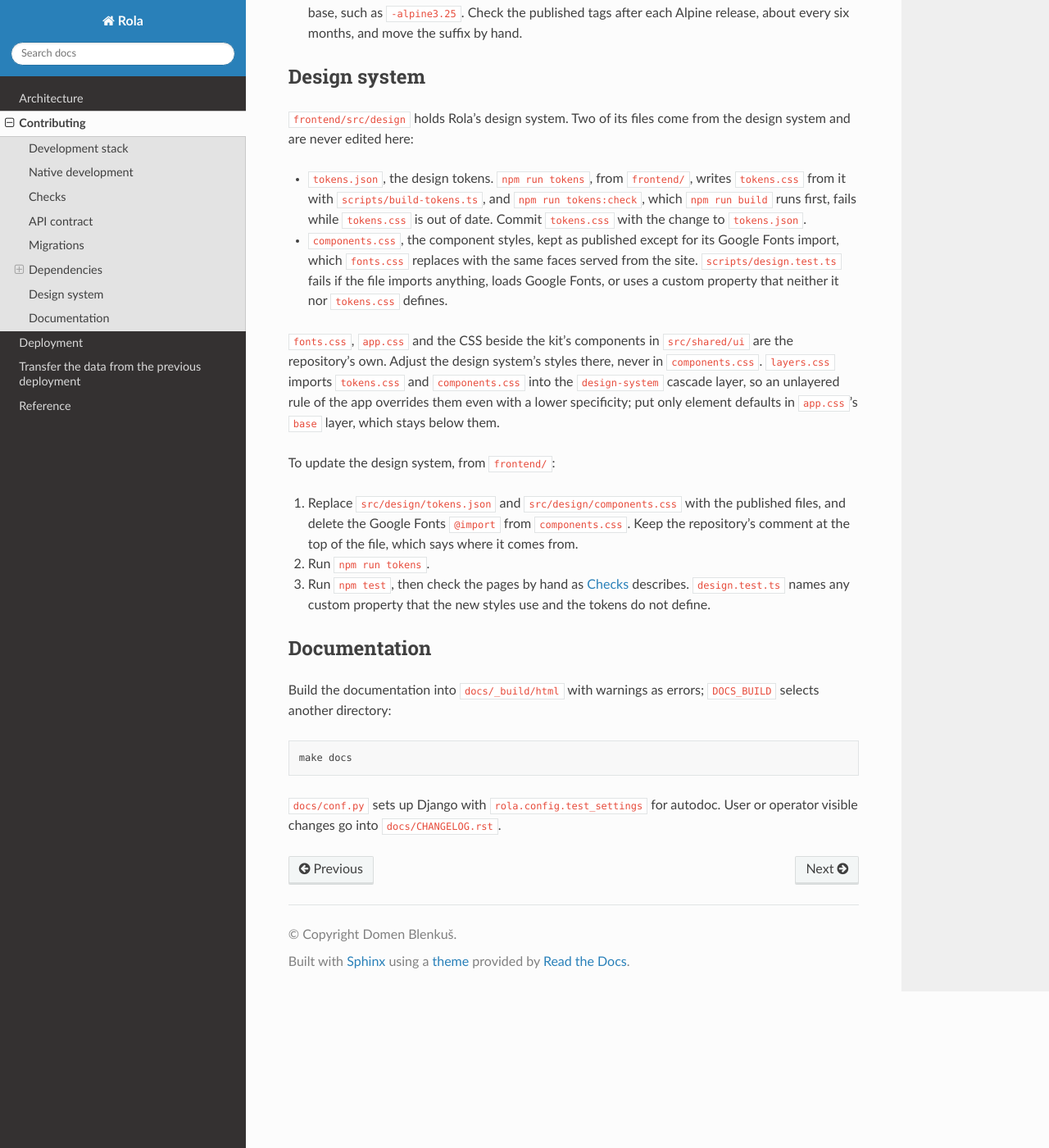
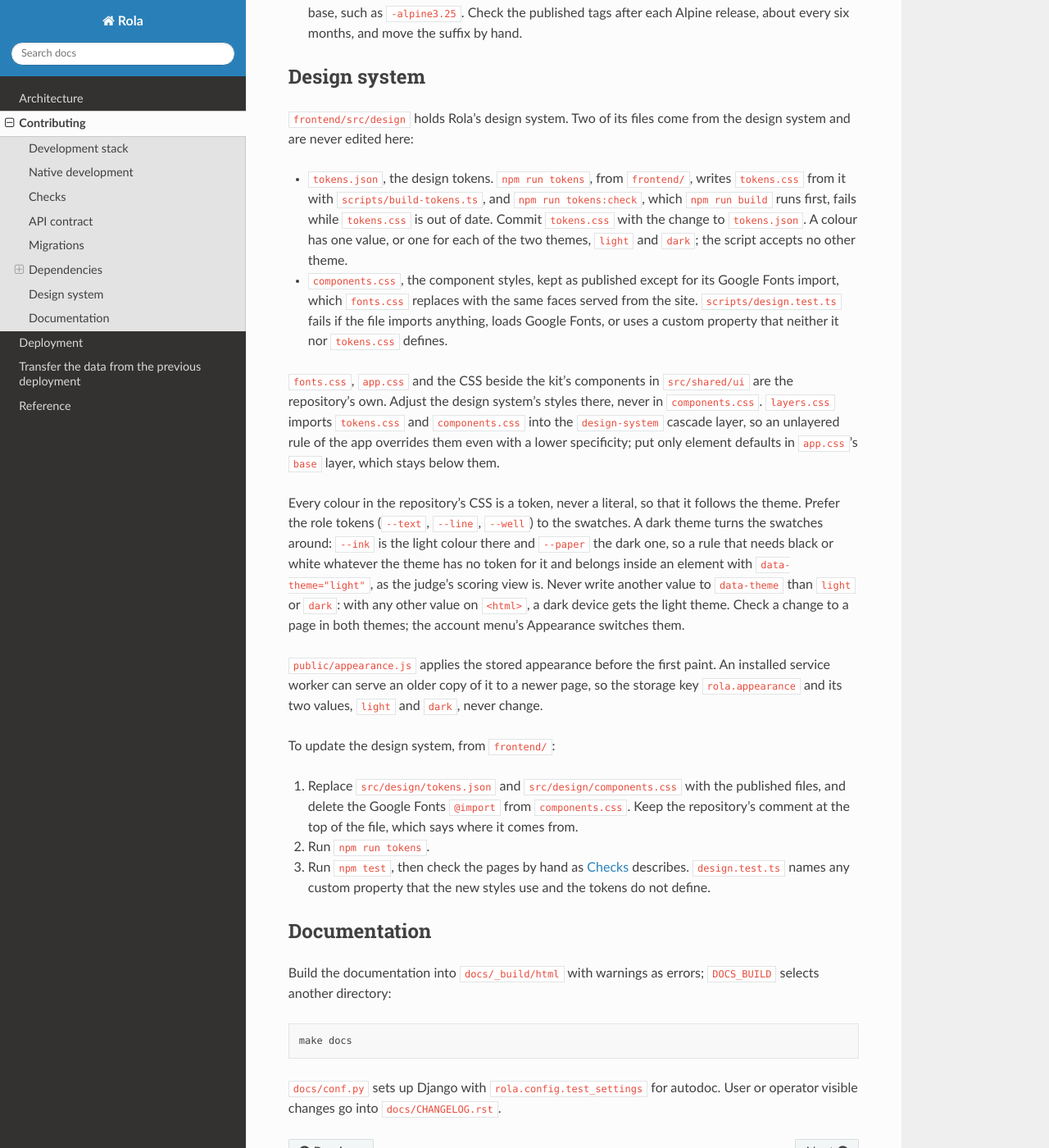
Before and after one commit to dblenkus/rola, a Sphinx documentation site: the page built from docs/contributing.rst, in a window 1280 px wide and 1400 px high, scrolled down 7212 px. Shown: the whole window at 82% size. Built offline with Sphinx 7.4.7 and the Read the Docs theme 3.1.0, drawn with Linux system fonts in a browser that asks for light colours; the version number could not be read and is left out.

Commit message:
Document the dark theme
Assisted-by: Claude Code

```diff
--- a/docs/contributing.rst
+++ b/docs/contributing.rst
@@ -398,7 +398,9 @@ from the design system and are never edited here:
   ``frontend/``, writes ``tokens.css`` from it with
   ``scripts/build-tokens.ts``, and ``npm run tokens:check``, which
   ``npm run build`` runs first, fails while ``tokens.css`` is out of date.
-  Commit ``tokens.css`` with the change to ``tokens.json``.
+  Commit ``tokens.css`` with the change to ``tokens.json``. A colour has
+  one value, or one for each of the two themes, ``light`` and ``dark``; the
+  script accepts no other theme.
 * ``components.css``, the component styles, kept as published except for
   its Google Fonts import, which ``fonts.css`` replaces with the same faces
   served from the site. ``scripts/design.test.ts`` fails if the file imports
@@ -412,6 +414,22 @@ styles there, never in ``components.css``. ``layers.css`` imports
 layer, so an unlayered rule of the app overrides them even with a lower
 specificity; put only element defaults in ``app.css``'s ``base`` layer,
 which stays below them.
+
+Every colour in the repository's CSS is a token, never a literal, so that
+it follows the theme. Prefer the role tokens (``--text``, ``--line``,
+``--well``) to the swatches. A dark theme turns the swatches around:
+``--ink`` is the light colour there and ``--paper`` the dark one, so a rule
+that needs black or white whatever the theme has no token for it and belongs
+inside an element with ``data-theme="light"``, as the judge's scoring view
+is. Never write another value to ``data-theme`` than ``light`` or ``dark``:
+with any other value on ``<html>``, a dark device gets the light theme.
+Check a change to a page in both themes; the account menu's Appearance
+switches them.
+
+``public/appearance.js`` applies the stored appearance before the first
+paint. An installed service worker can serve an older copy of it to a newer
+page, so the storage key ``rola.appearance`` and its two values, ``light``
+and ``dark``, never change.
 
 To update the design system, from ``frontend/``:
 
```
Also changed, not shown: AGENTS.md (+17 -3 lines), docs/CHANGELOG.rst (+9 -0 lines), docs/architecture.rst (+17 -0 lines), docs/deployment.rst (+5 -2 lines), frontend/README.md.
